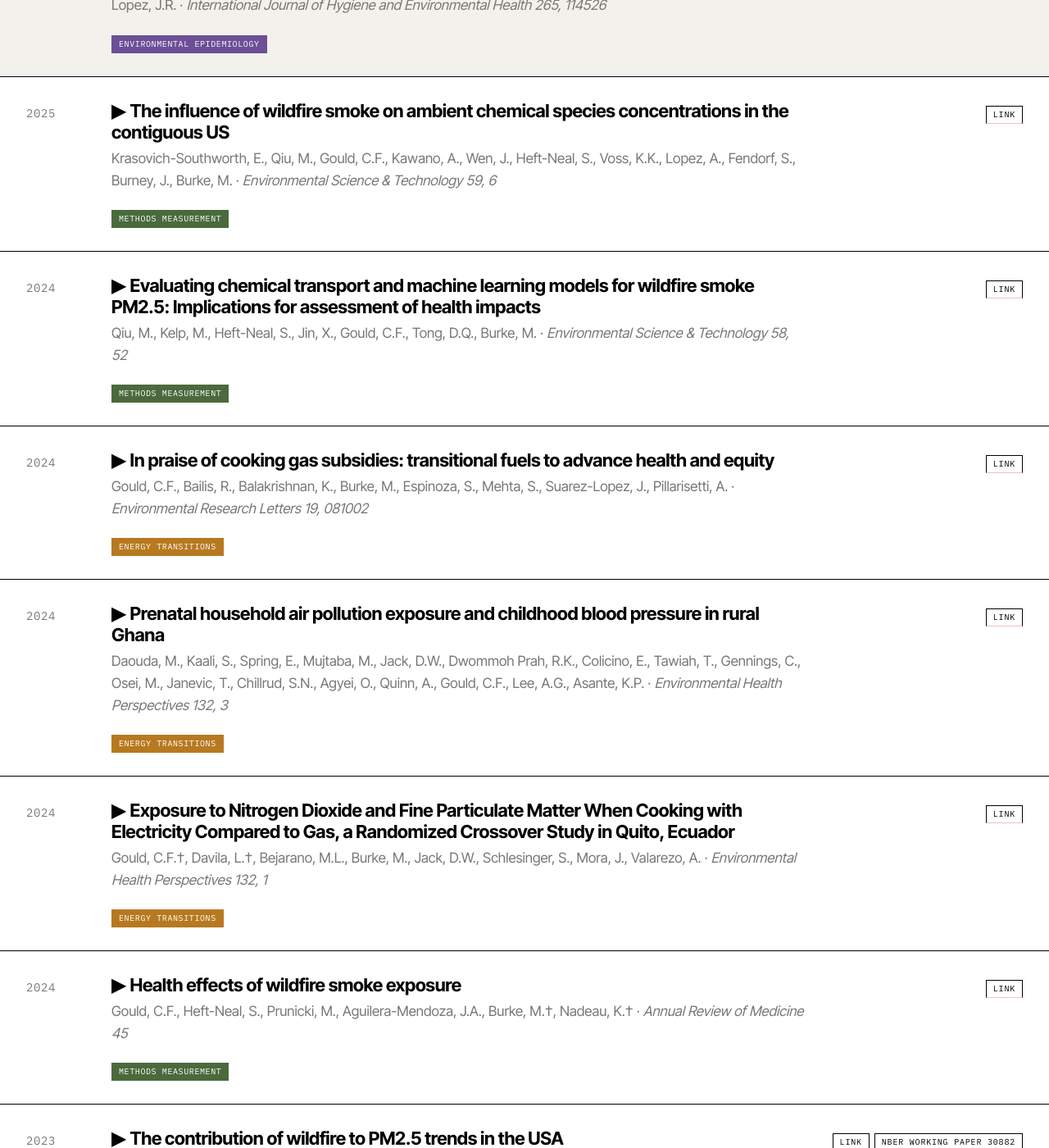
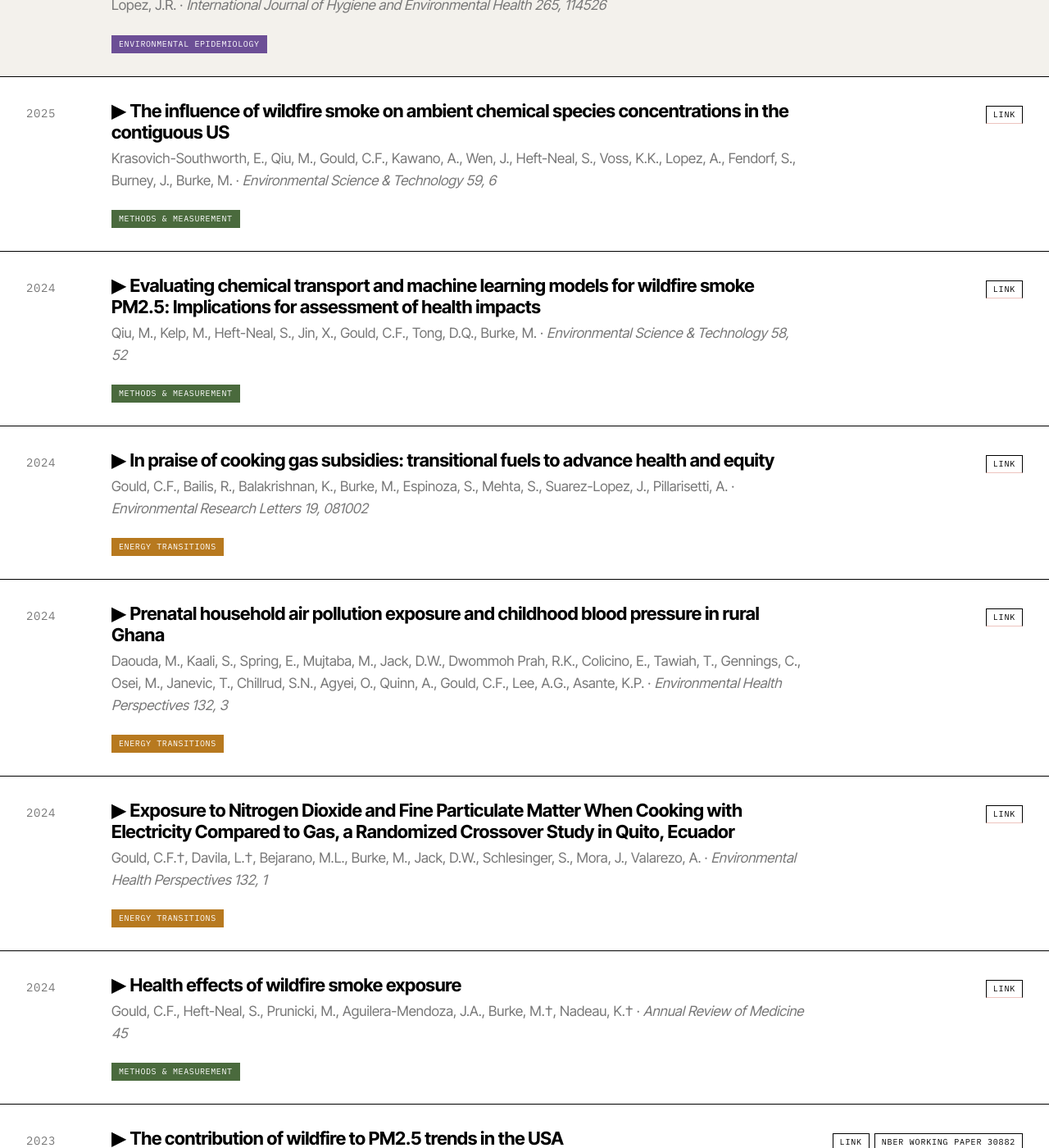
Before and after one commit to gouldc/gouldc.github.io, a Jekyll site: the page built from _pages/research.md, in a window 1280 px wide and 1400 px high, scrolled down 3338 px. Shown: the whole window at 82% size. Built offline with Jekyll 4.4.1, drawn with Linux system fonts in a browser that asks for light colours; some of the changed text lies outside the part shown.

Commit message:
Fix missing ampersand in Methods & Measurement chip label
Chip label was auto-generated by replacing dashes with spaces,
which dropped the ampersand entirely (methods-measurement ->
methods measurement). Special-case it back in.

```diff
--- a/_includes/pub-cat-chips.html
+++ b/_includes/pub-cat-chips.html
@@ -1,7 +1,7 @@
 {% if include.item.categories %}
 <div class="br-cat-chips">
   {% for cat in include.item.categories %}
-    {% assign cat_label = cat | replace: "-", " " %}
+    {% assign cat_label = cat | replace: "-", " " | replace: "methods measurement", "methods & measurement" %}
     <span class="br-cat-chip br-cat-chip--{{ cat }}">{{ cat_label }}</span>
   {% endfor %}
 </div>
```
